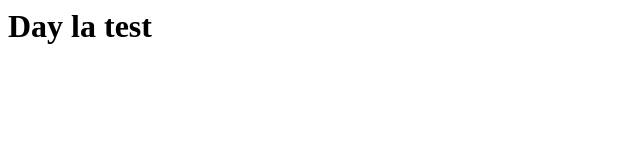
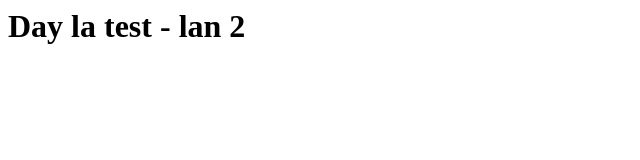
Before and after one commit to hop1nd12/Test, a plain HTML site: page index.html in a window 1280 px wide. Shown: the whole page, without its empty margins (0-640 px from the left). Drawn offline with Linux system fonts and the light colour scheme.

Commit message:
thay doi file index.html

```diff
--- a/index.html
+++ b/index.html
@@ -3,6 +3,6 @@
 	<title></title>
 </head>
 <body>
-	<h1>Day la test</h1>
+	<h1>Day la test - lan 2</h1>
 </body>
 </html>
```
